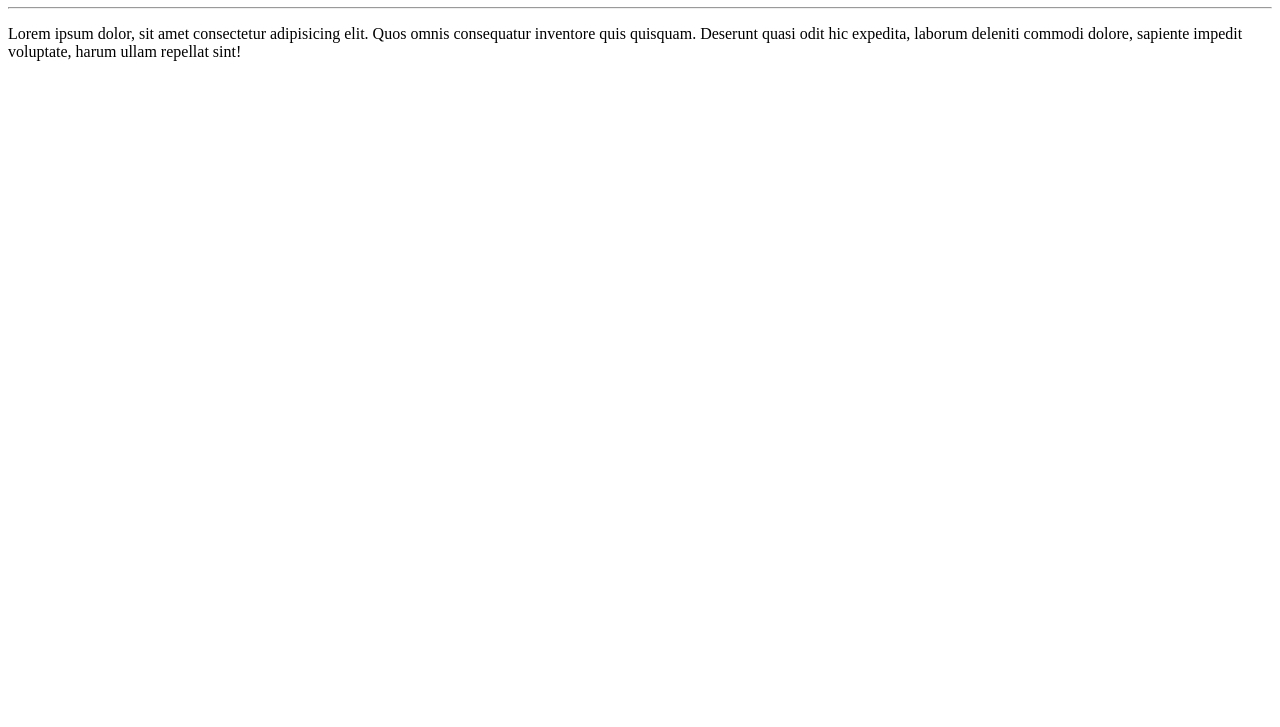
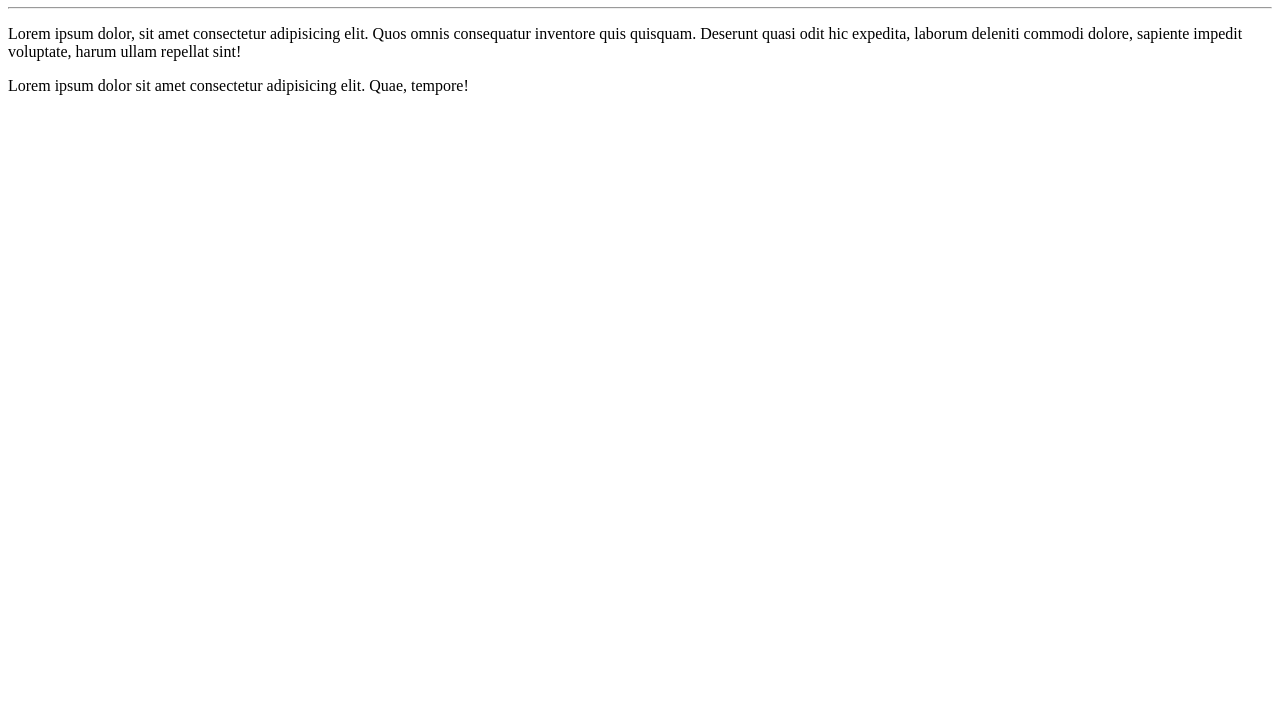
Before and after one commit to sivanilson/Ola-Mundo, a plain HTML site: page site-exemplo/index.html in a window 1280 px wide. Shown: the part 73-800 px from the top of the page. Drawn offline with Linux system fonts and the light colour scheme.

Commit message:
adicionei um paragrafo

```diff
--- a/site-exemplo/index.html
+++ b/site-exemplo/index.html
@@ -11,5 +11,7 @@
     <hr>
     <p>Lorem ipsum dolor, sit amet consectetur adipisicing elit. Quos omnis consequatur inventore quis quisquam. Deserunt quasi odit hic expedita, laborum deleniti commodi dolore, sapiente impedit voluptate, harum ullam repellat sint!</p>
 
+    <p>Lorem ipsum dolor sit amet consectetur adipisicing elit. Quae, tempore!</p>
+
 </body>
 </html>
```
